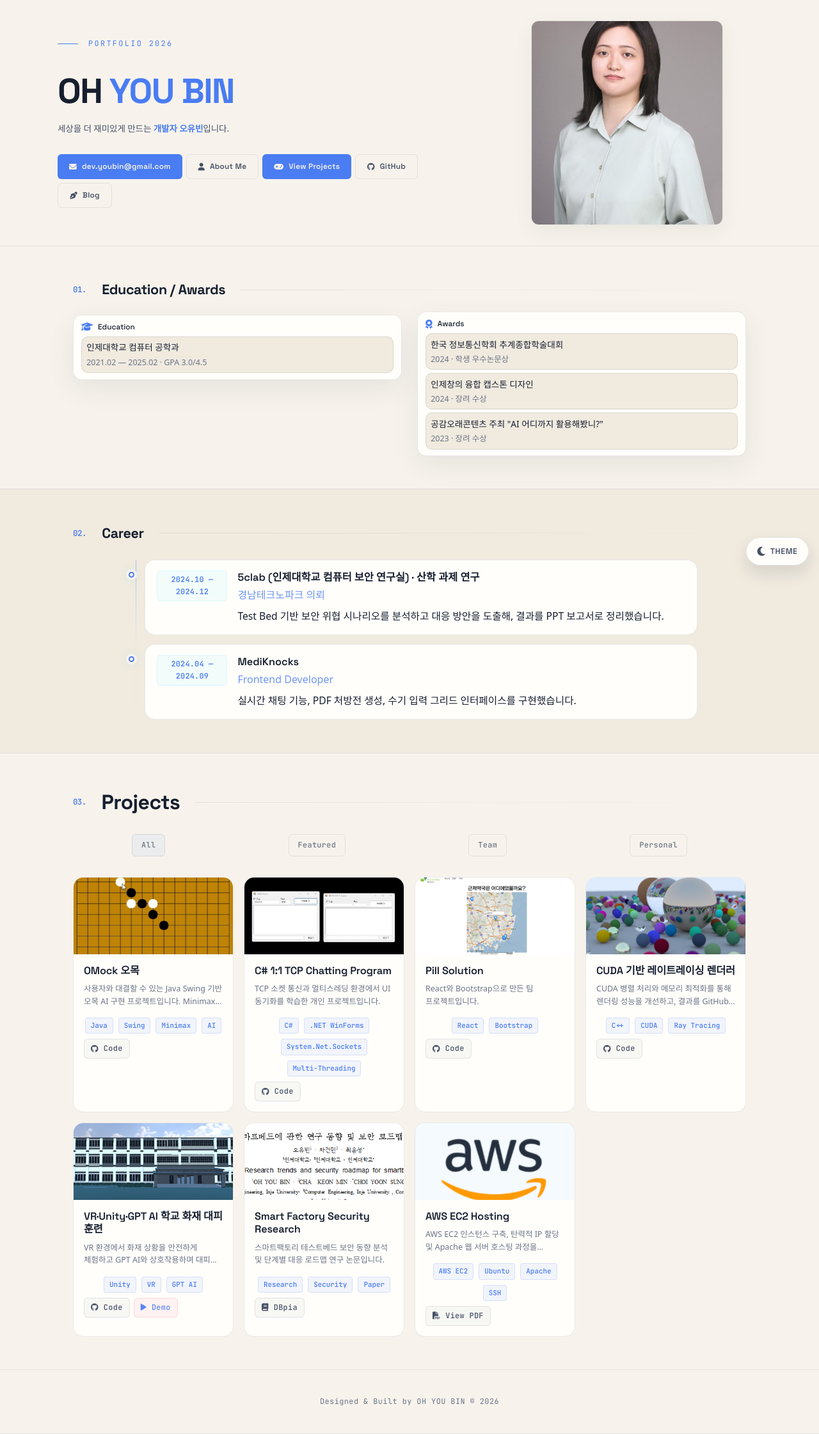
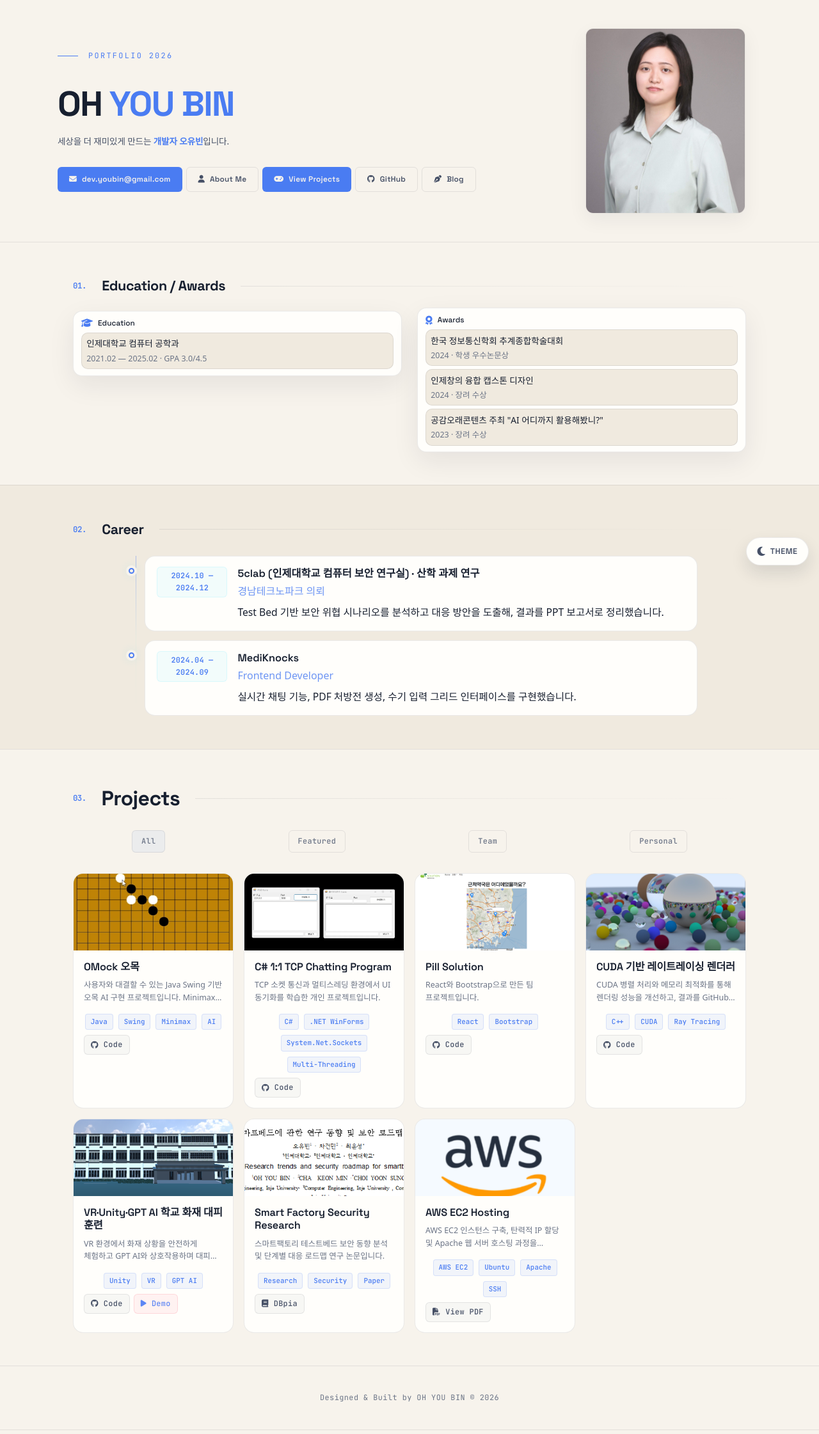
Before and after one commit to eye2ffect/eye2ffect.github.io, a Jekyll site: the page built from index.html, in a window 1280 px wide. Shown: the whole page at 64% size. Built offline with Jekyll 4.4.1, drawn with Linux system fonts in a browser that asks for light colours; some web fonts are replaced.

Commit message:
fix(hero): shrink profile image and move crop upward

```diff
--- a/assets/css/main.css
+++ b/assets/css/main.css
@@ -56,7 +56,7 @@
   --profile-filter: saturate(0.98) contrast(1.01) brightness(1);
   --profile-border-width: 1px;
   --profile-glow: rgba(0, 0, 0, 0);
-  --profile-object-position: 42%;
+  --profile-object-position: 28%;
 
   /* ---- Typography ---- */
   --font-display: 'Space Grotesk', system-ui, -apple-system, sans-serif;
@@ -129,7 +129,7 @@
   --profile-filter: brightness(0.98) contrast(1.02) saturate(0.95);
   --profile-border-width: 1px;
   --profile-glow: rgba(0, 0, 0, 0);
-  --profile-object-position: 42%;
+  --profile-object-position: 28%;
 }
 
 /* ================================================================
@@ -363,7 +363,7 @@ html {
 
 .hero-inner {
   display: grid;
-  grid-template-columns: 1fr 420px;
+  grid-template-columns: 1fr 300px;
   gap: var(--space-6);
   align-items: center;
 }
@@ -381,8 +381,8 @@ html {
   overflow: hidden;
   transition: border-color 0.18s var(--ease-smooth), box-shadow 0.18s var(--ease-smooth), background-color 0.18s var(--ease-smooth), filter 0.18s var(--ease-smooth);
   width: 100%;
-  max-width: 300px;
-  height: 320px; /* reduced container height so profile image is smaller */
+  max-width: 250px;
+  height: 290px; /* reduced container height so profile image is smaller */
 }
 
 /* Hover effect removed as requested */
@@ -401,7 +401,7 @@ html {
 @media (max-width: 900px) {
   .hero-inner { grid-template-columns: 1fr; }
   .hero-right { order: -1; margin-bottom: var(--space-4); display: flex; justify-content: center; }
-  .hero-profile-wrap { max-width: 300px; height: 280px; }
+  .hero-profile-wrap { max-width: 240px; height: 260px; }
 }
 
 .hero-actions {
```
